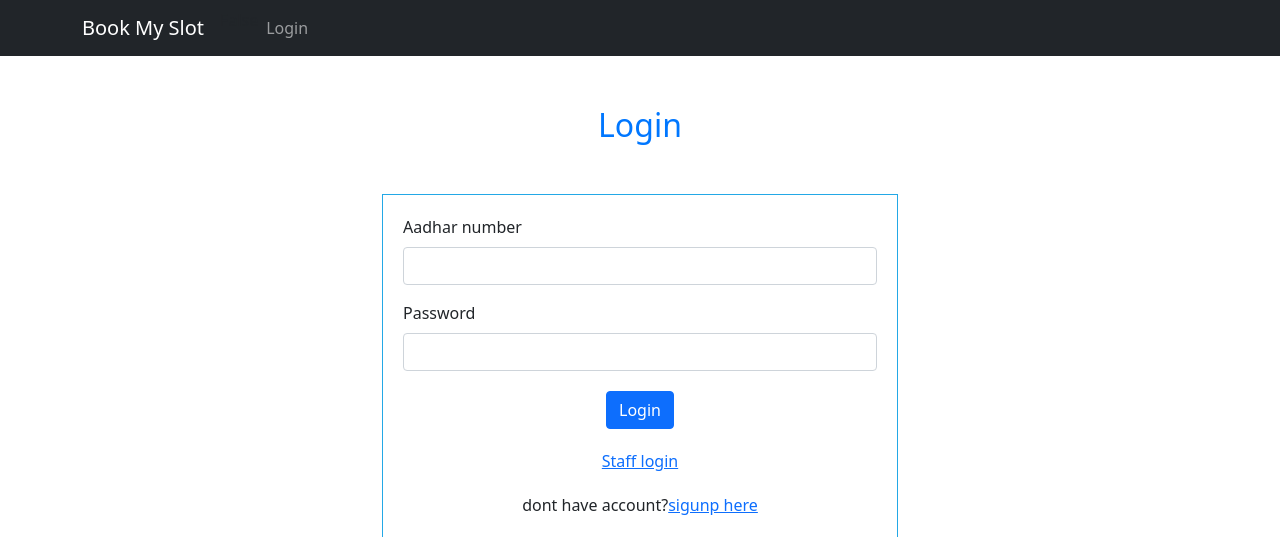
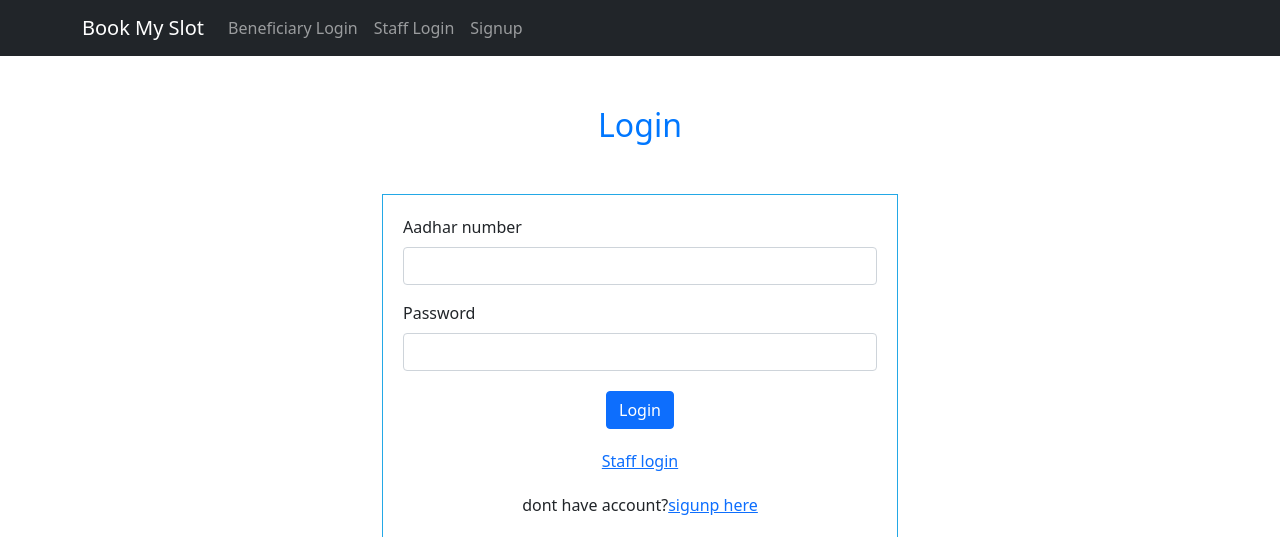
Before and after one commit to Gaurav41/vaccine_slot_booking_app, a Flask app: page /login in a window 1280 px wide. Shown: the top 537 px of the page. Run offline with Flask 2, Linux system fonts and the light colour scheme.

Commit message:
new menus added to navbar

```diff
--- a/templates/base.html
+++ b/templates/base.html
@@ -19,7 +19,7 @@
           </button>
           <div class="collapse navbar-collapse" id="navbarSupportedContent">
             <ul class="navbar-nav me-auto mb-2 mb-lg-0">
-              {{current_user.is_authenticated}}
+
               {% if current_user.is_authenticated %}
                   {% if session["user_cat"]=="Staff" %}
                     <li class="nav-item">
@@ -35,8 +35,15 @@
                   </li>
               {% else %}
                 <li class="nav-item">
-                  <a class="nav-link" href="{{ url_for('login') }}">Login</a>
+                  <a class="nav-link" href="{{ url_for('login') }}">Beneficiary Login</a>
                 </li>
+                <li class="nav-item">
+                  <a class="nav-link" href="{{ url_for('staff_login') }}">Staff Login</a>
+                </li>
+                <li class="nav-item">
+                  <a class="nav-link" href="{{ url_for('signup') }}">Signup</a>
+                </li>
+
               {% endif %}
 
 
```
